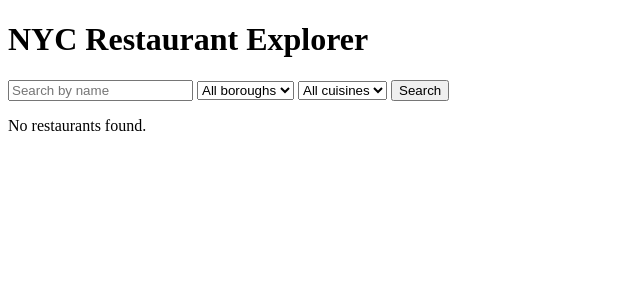
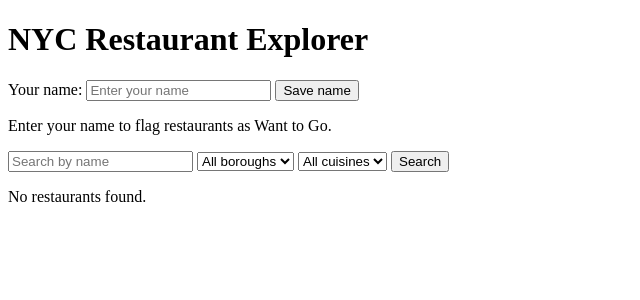
Before and after one commit to melaniedieg/ai_zoomcamp, a Django app: page / in a window 1280 px wide. Shown: the top 300 px of the page, without its empty margins (0-640 px from the left). Run offline with Django 5.2, Linux system fonts and the light colour scheme; data that the repository does not hold is empty.

Commit message:
Complete HW1 Task 4 Want to Go flags
Co-Authored-By: Claude Sonnet 5 <noreply@anthropic.com>
Claude-Session: https://claude.ai/code/session_014BJ9wFRrffPxmzG1YRpPa8

```diff
--- a/hw1/restaurants/templates/restaurants/restaurant_list.html
+++ b/hw1/restaurants/templates/restaurants/restaurant_list.html
@@ -6,6 +6,22 @@
 </head>
 <body>
     <h1>NYC Restaurant Explorer</h1>
+
+    <form method="post" action="{% url 'restaurants:set_visitor_name' %}">
+        {% csrf_token %}
+        <input type="hidden" name="next" value="{{ request.get_full_path }}">
+        <label>
+            Your name:
+            <input type="text" name="visitor_name" value="{{ visitor_name }}" placeholder="Enter your name">
+        </label>
+        <button type="submit">Save name</button>
+    </form>
+
+    {% if visitor_name %}
+    <p>Flagging as: {{ visitor_name }}</p>
+    {% else %}
+    <p>Enter your name to flag restaurants as Want to Go.</p>
+    {% endif %}
 
     <form method="get">
         <input
@@ -32,7 +48,7 @@
         <button type="submit">Search</button>
     </form>
 
-    {% if restaurants %}
+    {% if restaurants_data %}
     <table>
         <thead>
             <tr>
@@ -40,15 +56,34 @@
                 <th>Borough</th>
                 <th>Cuisine</th>
                 <th>Address</th>
+                <th>Want to Go</th>
             </tr>
         </thead>
         <tbody>
-            {% for restaurant in restaurants %}
+            {% for item in restaurants_data %}
             <tr>
-                <td>{{ restaurant.name }}</td>
-                <td>{{ restaurant.borough }}</td>
-                <td>{{ restaurant.cuisine }}</td>
-                <td>{{ restaurant.address }}</td>
+                <td>{{ item.restaurant.name }}</td>
+                <td>{{ item.restaurant.borough }}</td>
+                <td>{{ item.restaurant.cuisine }}</td>
+                <td>{{ item.restaurant.address }}</td>
+                <td>
+                    {% if item.flag_names %}
+                    <span>{{ item.flag_names|join:", " }}</span>
+                    {% else %}
+                    <span>No one yet</span>
+                    {% endif %}
+                    {% if visitor_name %}
+                    <form method="post" action="{% url 'restaurants:toggle_want_to_go' item.restaurant.id %}">
+                        {% csrf_token %}
+                        <input type="hidden" name="next" value="{{ request.get_full_path }}">
+                        {% if item.is_flagged_by_visitor %}
+                        <button type="submit">Remove Want to Go</button>
+                        {% else %}
+                        <button type="submit">Want to Go</button>
+                        {% endif %}
+                    </form>
+                    {% endif %}
+                </td>
             </tr>
             {% endfor %}
         </tbody>
--- a/hw1/restaurants/urls.py
+++ b/hw1/restaurants/urls.py
@@ -6,4 +6,10 @@ app_name = "restaurants"
 
 urlpatterns = [
     path("", views.restaurant_list, name="restaurant_list"),
+    path("set-name/", views.set_visitor_name, name="set_visitor_name"),
+    path(
+        "<int:restaurant_id>/want-to-go/",
+        views.toggle_want_to_go,
+        name="toggle_want_to_go",
+    ),
 ]
--- a/hw1/restaurants/views.py
+++ b/hw1/restaurants/views.py
@@ -1,6 +1,7 @@
-from django.shortcuts import render
+from django.shortcuts import get_object_or_404, redirect, render
+from django.urls import reverse
 
-from .models import Restaurant
+from .models import Restaurant, WantToGo
 
 
 def restaurant_list(request):
@@ -15,6 +16,7 @@ def restaurant_list(request):
         restaurants = restaurants.filter(borough=borough)
     if cuisine:
         restaurants = restaurants.filter(cuisine=cuisine)
+    restaurants = restaurants.prefetch_related("want_to_go_flags")
 
     boroughs = (
         Restaurant.objects.exclude(borough="")
@@ -29,12 +31,52 @@ def restaurant_list(request):
         .distinct()
     )
 
+    visitor_name = request.session.get("visitor_name", "")
+    restaurants_data = []
+    for restaurant in restaurants:
+        flag_names = [flag.name for flag in restaurant.want_to_go_flags.all()]
+        restaurants_data.append(
+            {
+                "restaurant": restaurant,
+                "flag_names": flag_names,
+                "is_flagged_by_visitor": bool(visitor_name) and visitor_name in flag_names,
+            }
+        )
+
     context = {
-        "restaurants": restaurants,
+        "restaurants_data": restaurants_data,
         "boroughs": boroughs,
         "cuisines": cuisines,
         "query": query,
         "selected_borough": borough,
         "selected_cuisine": cuisine,
+        "visitor_name": visitor_name,
     }
     return render(request, "restaurants/restaurant_list.html", context)
+
+
+def set_visitor_name(request):
+    next_url = request.POST.get("next") or reverse("restaurants:restaurant_list")
+    if request.method == "POST":
+        name = request.POST.get("visitor_name", "").strip()
+        request.session["visitor_name"] = name
+    return redirect(next_url)
+
+
+def toggle_want_to_go(request, restaurant_id):
+    next_url = request.POST.get("next") or reverse("restaurants:restaurant_list")
+    if request.method != "POST":
+        return redirect(next_url)
+
+    visitor_name = request.session.get("visitor_name", "").strip()
+    if not visitor_name:
+        return redirect(next_url)
+
+    restaurant = get_object_or_404(Restaurant, pk=restaurant_id)
+    flag, created = WantToGo.objects.get_or_create(
+        restaurant=restaurant, name=visitor_name
+    )
+    if not created:
+        flag.delete()
+
+    return redirect(next_url)
```
Also changed, not shown: hw1/restaurants/admin.py (+7 -1 lines), hw1/restaurants/models.py (+19 -0 lines), hw1/restaurants/tests.py (+106 -1 lines), hw1/restaurants/migrations/0002_wanttogo.py (added).
